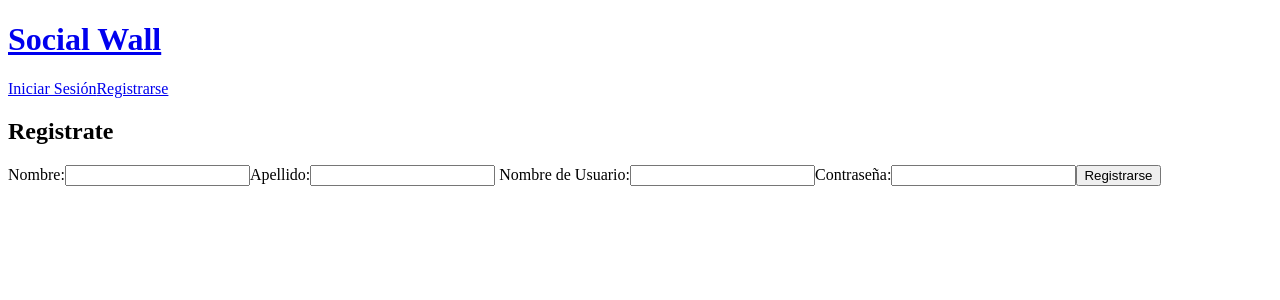
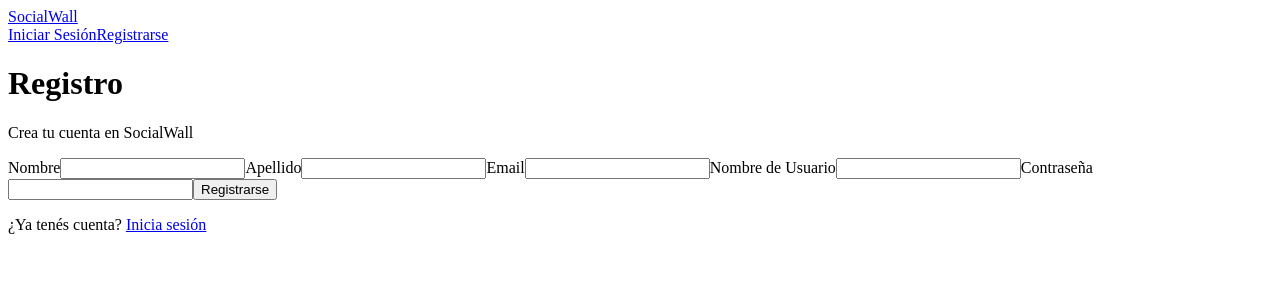
Before and after one commit to GabrielAlcequiez/Social-Wall, a React (Vite) app: page /register in a window 1280 px wide. Shown: the top 300 px of the page. Built offline with nearby package versions, Linux system fonts and the light colour scheme; no server answers.

Commit message:
feat: implement authentication flow with form validation

```diff
--- a/src/components/Header.jsx
+++ b/src/components/Header.jsx
@@ -1,25 +1,44 @@
-import { Link } from "react-router-dom";
+import { Link, useNavigate } from "react-router-dom";
 import { useAuth } from "../context/AuthContext";
+
 function Header() {
-    const { user } = useAuth();
+  const { user, profile, logout } = useAuth();
+  const navigate = useNavigate();
+
+  async function handleLogout() {
+    await logout();
+    navigate("/");
+  }
+
+  const initials = (() => {
+    if (profile) {
+      const first = (profile.name || "")[0] || "";
+      const last = (profile.lastName || "")[0] || "";
+      return `${first}${last}`.toUpperCase() || "?";
+    }
+    return "?";
+  })();
 
   return (
-        <header>
-            <Link to="/"><h1>Social Wall</h1></Link>
-            <nav>
+    <header className="header">
+      <Link to="/" className="header-brand">SocialWall</Link>
+      <nav className="header-nav">
         {user ? (
-                    <div>
-                        <Link to="/create-post">Crear Publicación</Link>
-                        <a>Cerrar Sesión</a>
-                    </div>
+          <>
+            <Link to="/create-post" className="btn btn-primary">Crear Publicación</Link>
+            <span className="header-divider" />
+            <button className="header-link" onClick={handleLogout}>Cerrar sesión</button>
+            <span className="avatar" aria-hidden="true">{initials}</span>
+          </>
         ) : (
-                    <div>
-                        <Link to="/login">Iniciar Sesión</Link>
-                        <Link to="/register">Registrarse</Link>
-                    </div>
+          <>
+            <Link to="/login" className="header-link">Iniciar Sesión</Link>
+            <Link to="/register" className="btn btn-primary">Registrarse</Link>
+          </>
         )}
       </nav>
     </header>
-    )
+  );
 }
+
 export default Header;
--- a/src/context/AuthContext.jsx
+++ b/src/context/AuthContext.jsx
@@ -1,27 +1,114 @@
-import { createContext, useState, useEffect } from "react";
-import { onAuthStateChanged } from "firebase/auth";
-import { useContext } from "react";
-import {auth} from "../services/firebaseConfig";
+import { createContext, useState, useEffect, useContext } from "react";
+import {
+  onAuthStateChanged,
+  createUserWithEmailAndPassword,
+  signInWithEmailAndPassword,
+  signOut
+} from "firebase/auth";
+import {
+  collection,
+  query,
+  where,
+  getDocs,
+  getDoc,
+  doc,
+  setDoc
+} from "firebase/firestore";
+import { auth, db } from "../services/firebaseConfig";
 
-// Permite compartir info entre componentes sin necesidad de pasar props manualmente a cada nivel del árbol de componentes.
 const AuthContext = createContext();
 
-// Es el que provee el contexto
+const AUTH_ERROR_MESSAGES = {
+  "auth/email-already-in-use": "Ese email ya está en uso.",
+  "auth/invalid-email": "El email no es válido.",
+  "auth/weak-password": "La clave debe tener al menos 6 caracteres.",
+  "auth/invalid-credential": "Usuario o clave incorrectos.",
+  "auth/user-not-found": "Usuario o clave incorrectos.",
+  "auth/wrong-password": "Usuario o clave incorrectos.",
+  "auth/too-many-requests": "Demasiados intentos. Probá de nuevo más tarde."
+};
+
+function toFriendlyError(error) {
+  if (error && error.code && AUTH_ERROR_MESSAGES[error.code]) {
+    return new Error(AUTH_ERROR_MESSAGES[error.code]);
+  }
+  return error;
+}
+
 export function AuthProvider({ children }) {
   const [user, setUser] = useState(null);
+  const [profile, setProfile] = useState(null);
   const [loading, setLoading] = useState(true);
 
   useEffect(() => {
-        const unsubscribe = onAuthStateChanged(auth, (user) => {
-            setUser(user);
+    const unsubscribe = onAuthStateChanged(auth, async (firebaseUser) => {
+      setUser(firebaseUser);
+      if (firebaseUser) {
+        const snap = await getDoc(doc(db, "users", firebaseUser.uid));
+        if (snap.exists()) {
+          setProfile(snap.data());
+        }
+      } else {
+        setProfile(null);
+      }
       setLoading(false);
     });
     return unsubscribe;
   }, []);
 
-    // Los componentes dentro de este proveedor pueden acceder a user y loading a través del contexto.
+  const normalizeUsername = (username) => username.trim().toLowerCase();
+
+  async function register({ name, lastName, email, username, password }) {
+    const normalized = normalizeUsername(username);
+
+    const existing = await getDocs(
+      query(collection(db, "users"), where("username", "==", normalized))
+    );
+    if (!existing.empty) {
+      throw new Error("Ese nombre de usuario ya está en uso.");
+    }
+
+    let userCredential;
+    try {
+      userCredential = await createUserWithEmailAndPassword(auth, email, password);
+    } catch (error) {
+      throw toFriendlyError(error);
+    }
+
+    const profileData = {
+      name: name.trim(),
+      lastName: lastName.trim(),
+      username: normalized,
+      email
+    };
+    await setDoc(doc(db, "users", userCredential.user.uid), profileData);
+    setProfile(profileData);
+  }
+
+  async function login({ username, password }) {
+    const normalized = normalizeUsername(username);
+
+    const snap = await getDocs(
+      query(collection(db, "users"), where("username", "==", normalized))
+    );
+    if (snap.empty) {
+      throw new Error("Usuario o clave incorrectos.");
+    }
+
+    const email = snap.docs[0].data().email;
+    try {
+      await signInWithEmailAndPassword(auth, email, password);
+    } catch (error) {
+      throw toFriendlyError(error);
+    }
+  }
+
+  async function logout() {
+    await signOut(auth);
+  }
+
   return (
-        <AuthContext.Provider value={{ user, loading /* Dato que comparto*/ }}>
+    <AuthContext.Provider value={{ user, profile, loading, register, login, logout }}>
       {children}
     </AuthContext.Provider>
   );
--- a/src/pages/LoginPage.jsx
+++ b/src/pages/LoginPage.jsx
@@ -1,18 +1,92 @@
+import { useState, useEffect } from "react";
+import { useNavigate, Link } from "react-router-dom";
+import { useAuth } from "../context/AuthContext";
+
 function LoginPage() {
-    return (
-        <div>
-            <h2>Iniciar Sesión</h2>
-            <form>
-                <label htmlFor="username">Usuario:</label>
-                <input type="text" id="username" name="username" required />
+  const { login, user, loading } = useAuth();
+  const navigate = useNavigate();
+  const [form, setForm] = useState({ username: "", password: "" });
+  const [errors, setErrors] = useState({});
+  const [error, setError] = useState("");
+  const [submitting, setSubmitting] = useState(false);
 
-                <label htmlFor="password">Contraseña:</label>
-                <input type="password" id="password" name="password" required />
+  useEffect(() => {
+    if (!loading && user) {
+      navigate("/");
+    }
+  }, [loading, user, navigate]);
 
-                <button type="submit">Iniciar Sesión</button>
-            </form>
-        </div>
+  const handleChange = (e) => {
+    const { name, value } = e.target;
+    setForm((prev) => ({ ...prev, [name]: value }));
+    setErrors((prev) => ({ ...prev, [name]: "" }));
+  };
 
-    )
+  async function handleSubmit(e) {
+    e.preventDefault();
+    setError("");
+
+    const nextErrors = {};
+    if (!form.username.trim()) nextErrors.username = "El usuario es obligatorio.";
+    if (!form.password) nextErrors.password = "La contraseña es obligatoria.";
+    setErrors(nextErrors);
+    if (Object.keys(nextErrors).length > 0) return;
+
+    setSubmitting(true);
+    try {
+      await login({ username: form.username, password: form.password });
+      navigate("/");
+    } catch (err) {
+      setError(err.message || "Ocurrió un error al iniciar sesión.");
+    } finally {
+      setSubmitting(false);
+    }
+  }
+
+  return (
+    <div className="auth-page">
+      <div className="auth-card">
+        <h1 className="auth-title">Iniciar Sesión</h1>
+        <p className="auth-subtitle">Ingresá con tu usuario para publicar</p>
+
+        {error && <p className="error-message">{error}</p>}
+
+        <form className="auth-form" onSubmit={handleSubmit} noValidate>
+          <label htmlFor="username">Usuario</label>
+          <input
+            type="text"
+            id="username"
+            name="username"
+            value={form.username}
+            onChange={handleChange}
+            required
+            className={errors.username ? "field-invalid" : ""}
+          />
+          {errors.username && <p className="field-error">{errors.username}</p>}
+
+          <label htmlFor="password">Contraseña</label>
+          <input
+            type="password"
+            id="password"
+            name="password"
+            value={form.password}
+            onChange={handleChange}
+            required
+            className={errors.password ? "field-invalid" : ""}
+          />
+          {errors.password && <p className="field-error">{errors.password}</p>}
+
+          <button type="submit" disabled={submitting}>
+            {submitting ? "Ingresando..." : "Iniciar Sesión"}
+          </button>
+        </form>
+
+        <p className="auth-footer">
+          ¿No tenés cuenta? <Link to="/register">Registrate</Link>
+        </p>
+      </div>
+    </div>
+  );
 }
+
 export default LoginPage;
--- a/src/pages/RegisterPage.jsx
+++ b/src/pages/RegisterPage.jsx
@@ -1,26 +1,162 @@
+import { useState, useEffect } from "react";
+import { useNavigate, Link } from "react-router-dom";
+import { useAuth } from "../context/AuthContext";
+
+const EMAIL_REGEX = /^\S+@\S+\.\S+$/;
+const USERNAME_REGEX = /^[A-Za-z0-9._-]+$/;
+
 function RegisterPage() {
-    return (
-        <>
-            <h2>Registrate</h2>
+  const { register, user, loading } = useAuth();
+  const navigate = useNavigate();
+  const [form, setForm] = useState({
+    name: "",
+    lastName: "",
+    email: "",
+    username: "",
+    password: ""
+  });
+  const [errors, setErrors] = useState({});
+  const [error, setError] = useState("");
+  const [submitting, setSubmitting] = useState(false);
 
-            <form>
-                <label htmlFor="name">Nombre:</label>
-                <input type="text" id="name" name="name" required />
+  useEffect(() => {
+    if (!loading && user) {
+      navigate("/");
+    }
+  }, [loading, user, navigate]);
 
-                <label htmlFor="lastName">Apellido:</label>
-                <input type="text" id="lastName" name="lastName" required />
+  const handleChange = (e) => {
+    const { name, value } = e.target;
+    setForm((prev) => ({ ...prev, [name]: value }));
+    setErrors((prev) => ({ ...prev, [name]: "" }));
+  };
 
-                <label htmlFor="username"> Nombre de Usuario:</label>
-                <input type="text" id="username" name="username" required />
+  async function handleSubmit(e) {
+    e.preventDefault();
+    setError("");
 
-                <label htmlFor="password">Contraseña:</label>
-                <input type="password" id="password" name="password" required />
+    const name = form.name.trim();
+    const lastName = form.lastName.trim();
+    const email = form.email.trim();
+    const username = form.username.trim();
+    const password = form.password;
 
-                <button type="submit">Registrarse</button>
-            </form>
+    const nextErrors = {};
+    if (!name) {
+      nextErrors.name = "El nombre es obligatorio.";
+    }
+    if (!lastName) {
+      nextErrors.lastName = "El apellido es obligatorio.";
+    }
+    if (!email) {
+      nextErrors.email = "El email es obligatorio.";
+    } else if (!EMAIL_REGEX.test(email)) {
+      nextErrors.email = "El email no es válido.";
+    }
+    if (!username) {
+      nextErrors.username = "El nombre de usuario es obligatorio.";
+    } else if (!USERNAME_REGEX.test(username)) {
+      nextErrors.username = "Solo letras, números, punto, guion y guion bajo.";
+    }
+    if (!password) {
+      nextErrors.password = "La contraseña es obligatoria.";
+    } else if (password.length < 6) {
+      nextErrors.password = "La contraseña debe tener al menos 6 caracteres.";
+    }
+    setErrors(nextErrors);
+    if (Object.keys(nextErrors).length > 0) return;
 
-        </>
+    setSubmitting(true);
+    try {
+      await register({ name, lastName, email, username, password });
+      navigate("/");
+    } catch (err) {
+      setError(err.message || "Ocurrió un error al registrarse.");
+    } finally {
+      setSubmitting(false);
+    }
+  }
 
-    )
+  return (
+    <div className="auth-page">
+      <div className="auth-card">
+        <h1 className="auth-title">Registro</h1>
+        <p className="auth-subtitle">Crea tu cuenta en SocialWall</p>
+
+        {error && <p className="error-message">{error}</p>}
+
+        <form className="auth-form" onSubmit={handleSubmit} noValidate>
+          <label htmlFor="name">Nombre</label>
+          <input
+            type="text"
+            id="name"
+            name="name"
+            value={form.name}
+            onChange={handleChange}
+            required
+            className={errors.name ? "field-invalid" : ""}
+          />
+          {errors.name && <p className="field-error">{errors.name}</p>}
+
+          <label htmlFor="lastName">Apellido</label>
+          <input
+            type="text"
+            id="lastName"
+            name="lastName"
+            value={form.lastName}
+            onChange={handleChange}
+            required
+            className={errors.lastName ? "field-invalid" : ""}
+          />
+          {errors.lastName && <p className="field-error">{errors.lastName}</p>}
+
+          <label htmlFor="email">Email</label>
+          <input
+            type="email"
+            id="email"
+            name="email"
+            value={form.email}
+            onChange={handleChange}
+            required
+            className={errors.email ? "field-invalid" : ""}
+          />
+          {errors.email && <p className="field-error">{errors.email}</p>}
+
+          <label htmlFor="username">Nombre de Usuario</label>
+          <input
+            type="text"
+            id="username"
+            name="username"
+            value={form.username}
+            onChange={handleChange}
+            required
+            className={errors.username ? "field-invalid" : ""}
+          />
+          {errors.username && <p className="field-error">{errors.username}</p>}
+
+          <label htmlFor="password">Contraseña</label>
+          <input
+            type="password"
+            id="password"
+            name="password"
+            value={form.password}
+            onChange={handleChange}
+            required
+            className={errors.password ? "field-invalid" : ""}
+          />
+          {errors.password && <p className="field-error">{errors.password}</p>}
+
+          <button type="submit" disabled={submitting}>
+            {submitting ? "Registrando..." : "Registrarse"}
+          </button>
+        </form>
+
+        <p className="auth-footer">
+          ¿Ya tenés cuenta? <Link to="/login">Inicia sesión</Link>
+        </p>
+      </div>
+    </div>
+  );
 }
-export default RegisterPage
+
+export default RegisterPage;
```
Lines whose indentation alone changed are shown as unchanged.
